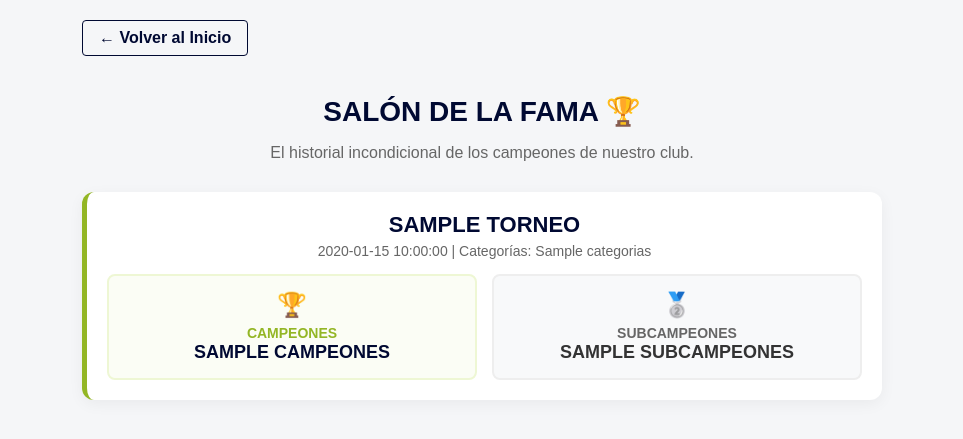
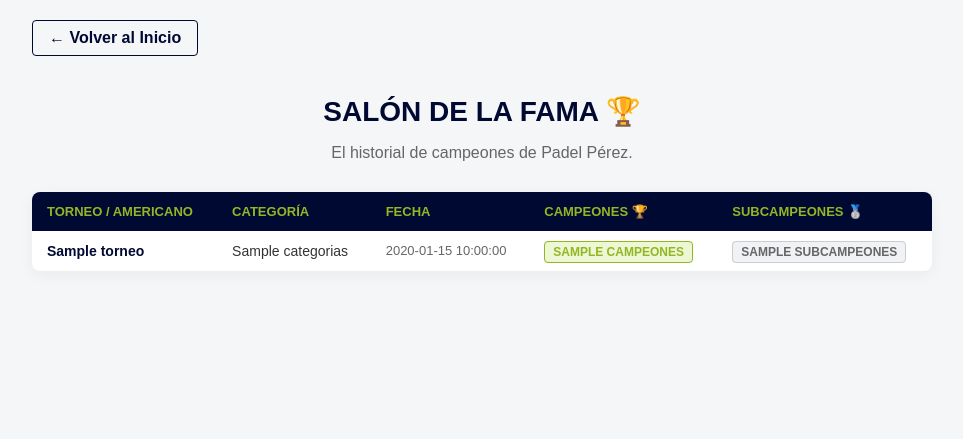
Before and after one commit to martincolombo2001/padel-perez, a Flask app: page /salon_fama in a window 1280 px wide. Shown: the top 439 px of the page, without its empty margins (158-1121 px from the left). Run offline with Flask 3, Linux system fonts and the light colour scheme; a database or web service that is not in the repository returns one stand-in record (values such as "Sample title"); some libraries are stand-ins or nearby versions.

Commit message:
libro mayor

```diff
--- a/app.py
+++ b/app.py
@@ -20,6 +20,32 @@ def obtener_conexion():
         return psycopg2.connect(DATABASE_URL)
     else:
         return psycopg2.connect(dbname="padel_db", user="postgres", password="Luciano7#", host="localhost", port="5432")
+
+@app.route('/instalar_ranking')
+def instalar_ranking():
+    conexion = obtener_conexion()
+    cursor = conexion.cursor()
+    try:
+        # Borramos la tabla vieja que estaba sin uso y creamos la nueva súper completa
+        cursor.execute("DROP TABLE IF EXISTS rankings")
+        cursor.execute("""
+            CREATE TABLE rankings (
+                id SERIAL PRIMARY KEY,
+                nombre VARCHAR(50),
+                apellido VARCHAR(50),
+                rama VARCHAR(50),
+                categoria VARCHAR(50),
+                puntos INTEGER,
+                motivo VARCHAR(150),
+                fecha TIMESTAMP DEFAULT CURRENT_TIMESTAMP
+            )
+        """)
+        conexion.commit()
+        conexion.close()
+        return "¡Tabla de Ranking Anual instalada con éxito! Ya podés borrar esta ruta de app.py."
+    except Exception as e:
+        conexion.close()
+        return f"Error al instalar: {e}"
 
 @app.route('/')
 def inicio():
--- a/templates/salon_fama.html
+++ b/templates/salon_fama.html
@@ -9,44 +9,48 @@
         .btn-volver { display: inline-block; margin-bottom: 20px; color: #000932; text-decoration: none; font-weight: bold; border: 1px solid #000932; padding: 8px 16px; border-radius: 4px; transition: background 0.3s;}
         .btn-volver:hover { background-color: #000932; color: white; }
         h1 { color: #000932; text-align: center; text-transform: uppercase; margin-bottom: 10px; font-size: 28px; }
-        .contenedor { max-width: 800px; margin: 0 auto; }
+        .contenedor { max-width: 900px; margin: 0 auto; }
 
-        .torneo-card { background: white; border-radius: 12px; padding: 20px; margin-bottom: 20px; box-shadow: 0 4px 15px rgba(0,0,0,0.05); border-left: 5px solid #93b625; text-align: center; }
-        .torneo-titulo { color: #000932; font-size: 22px; font-weight: bold; margin-bottom: 5px; text-transform: uppercase; }
-        .torneo-fecha { color: #666; font-size: 14px; margin-bottom: 15px; }
+        /* Diseño de tabla/filas para los torneos */
+        .tabla-fama { width: 100%; border-collapse: collapse; background: white; border-radius: 8px; overflow: hidden; box-shadow: 0 4px 15px rgba(0,0,0,0.05); }
+        .tabla-fama th { background-color: #000932; color: #93b625; padding: 12px 15px; text-transform: uppercase; font-size: 13px; text-align: left; }
+        .tabla-fama td { padding: 12px 15px; border-bottom: 1px solid #eee; font-size: 14px; color: #333; vertical-align: middle; }
+        .tabla-fama tr:last-child td { border-bottom: none; }
+        .tabla-fama tr:hover { background-color: #fbfdf5; }
 
-        .podio { display: flex; justify-content: space-around; flex-wrap: wrap; gap: 15px; margin-top: 15px; }
-        .campeones { background-color: #fbfdf5; border: 2px solid #eef7d4; padding: 15px; border-radius: 8px; flex: 1; min-width: 200px; }
-        .subcampeones { background-color: #f8f9fa; border: 2px solid #eee; padding: 15px; border-radius: 8px; flex: 1; min-width: 200px; }
-        .trofeo { font-size: 24px; display: block; margin-bottom: 5px; }
+        .tag-campeon { background-color: #eef7d4; color: #93b625; padding: 3px 8px; border-radius: 4px; font-weight: bold; font-size: 12px; border: 1px solid #93b625;}
+        .tag-subcampeon { background-color: #f0f2f5; color: #666; padding: 3px 8px; border-radius: 4px; font-weight: bold; font-size: 12px; border: 1px solid #ccc;}
     </style>
 </head>
 <body>
     <div class="contenedor">
         <a href="/" class="btn-volver">← Volver al Inicio</a>
         <h1>Salón de la Fama 🏆</h1>
-        <p style="text-align: center; color: #666; margin-bottom: 30px;">El historial incondicional de los campeones de nuestro club.</p>
+        <p style="text-align: center; color: #666; margin-bottom: 30px;">El historial de campeones de Padel Pérez.</p>
 
         {% if torneos %}
-            {% for torneo in torneos %}
-            <div class="torneo-card">
-                <div class="torneo-titulo">{{ torneo[0] }}</div>
-                <div class="torneo-fecha">{{ torneo[2] }} | Categorías: {{ torneo[1] }}</div>
-
-                <div class="podio">
-                    <div class="campeones">
-                        <span class="trofeo">🏆</span>
-                        <strong style="color: #93b625; font-size: 14px;">CAMPEONES</strong><br>
-                        <span style="font-size: 18px; color: #000932; font-weight: bold;">{{ torneo[3]|upper }}</span>
-                    </div>
-                    <div class="subcampeones">
-                        <span class="trofeo">🥈</span>
-                        <strong style="color: #666; font-size: 14px;">SUBCAMPEONES</strong><br>
-                        <span style="font-size: 18px; color: #333; font-weight: bold;">{{ torneo[4]|upper }}</span>
-                    </div>
-                </div>
-            </div>
-            {% endfor %}
+            <table class="tabla-fama">
+                <thead>
+                    <tr>
+                        <th>Torneo / Americano</th>
+                        <th>Categoría</th>
+                        <th>Fecha</th>
+                        <th>Campeones 🏆</th>
+                        <th>Subcampeones 🥈</th>
+                    </tr>
+                </thead>
+                <tbody>
+                    {% for torneo in torneos %}
+                    <tr>
+                        <td style="font-weight: bold; color: #000932;">{{ torneo[0] }}</td>
+                        <td>{{ torneo[1] }}</td>
+                        <td style="color: #666; font-size: 13px;">{{ torneo[2] }}</td>
+                        <td><span class="tag-campeon">{{ torneo[3]|upper }}</span></td>
+                        <td><span class="tag-subcampeon">{{ torneo[4]|upper }}</span></td>
+                    </tr>
+                    {% endfor %}
+                </tbody>
+            </table>
         {% else %}
             <p style="text-align: center; color: #999; padding: 20px;">Aún no hay torneos finalizados registrados.</p>
         {% endif %}
```
